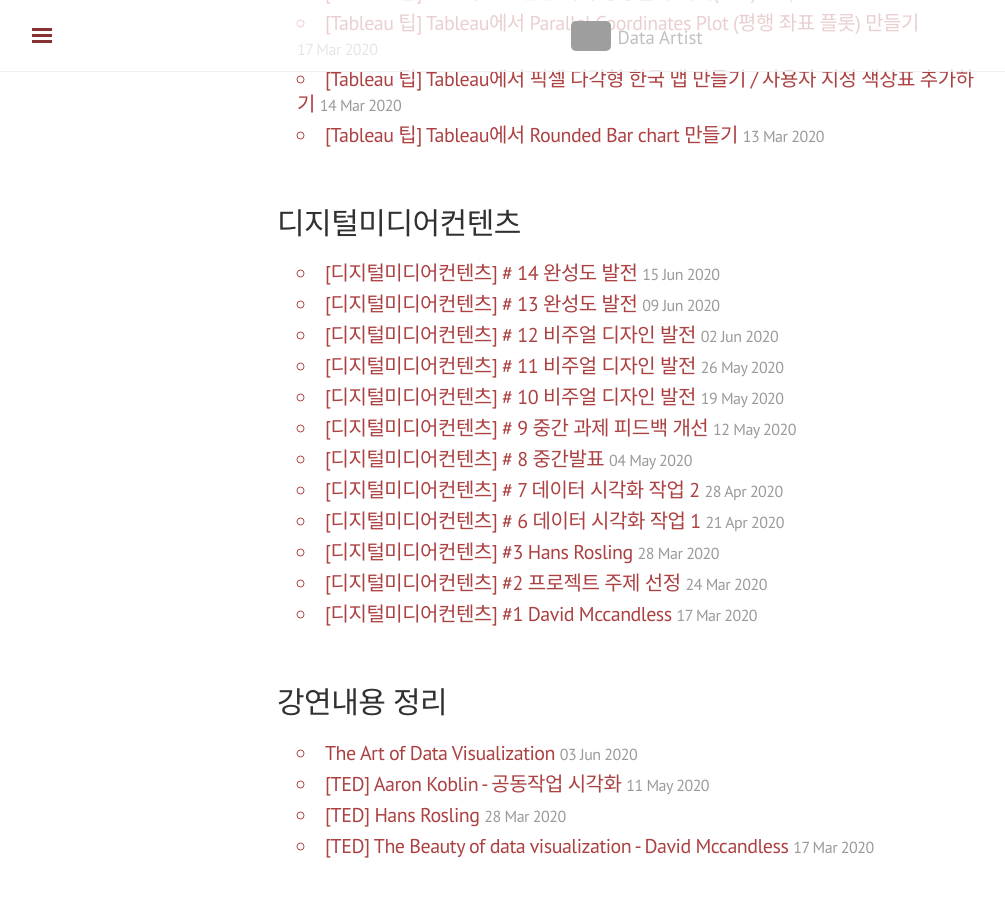
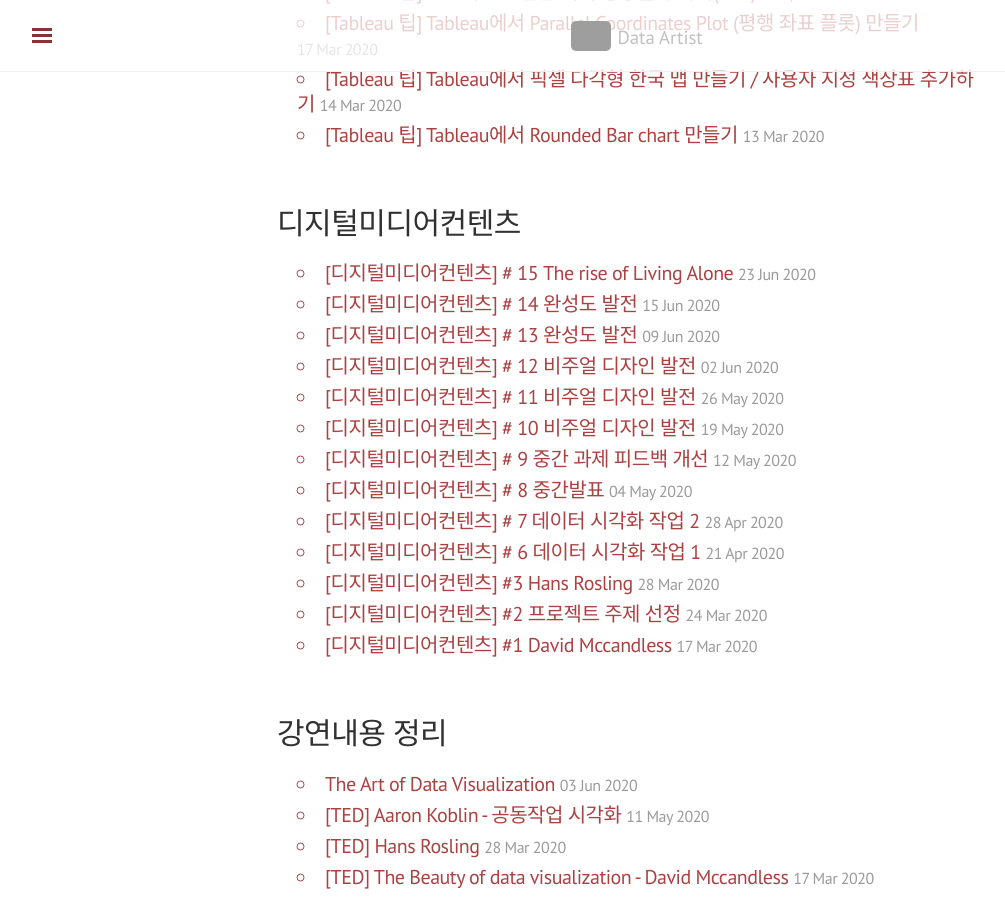
Before and after one commit to shanny924/shanny924.github.io, a Jekyll site: the page built from blog/tags.html, in a window 1280 px wide and 900 px high, scrolled down 1210 px. Shown: the whole window, without its empty margins (3-1008 px from the left). Built offline with Jekyll 4.4.1, drawn with Linux system fonts in a browser that asks for light colours; nearby versions of some CDN libraries; comment, search, counter and statistics services are not loaded; grey boxes are pictures that could not be loaded.

Commit message:
Update and rename 2020-06-23-dmc#14.md to 2020-06-23-dmc#15.md

```diff
--- a/_posts/2020-06-23-dmc#14.md
+++ b/_posts/2020-06-23-dmc#15.md
@@ -1,3 +1,9 @@
+---
+layout: post
+title: ' [디지털미디어컨텐츠] # 15 The rise of Living Alone  '
+category : [School]
+tag: [디지털미디어컨텐츠]
+---
 
 # Ballons of one person households
 
```
